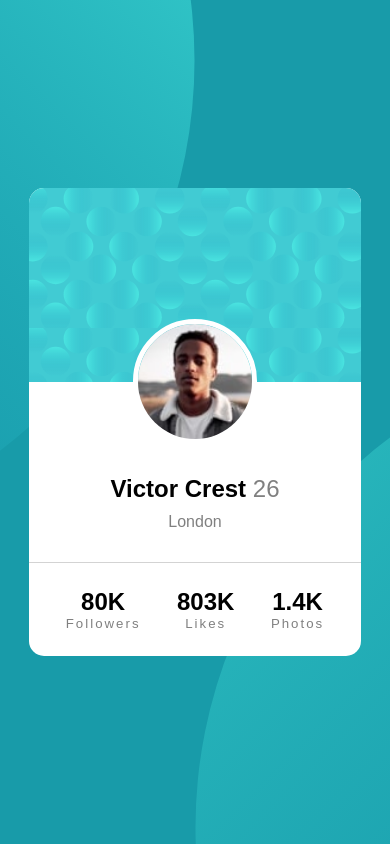
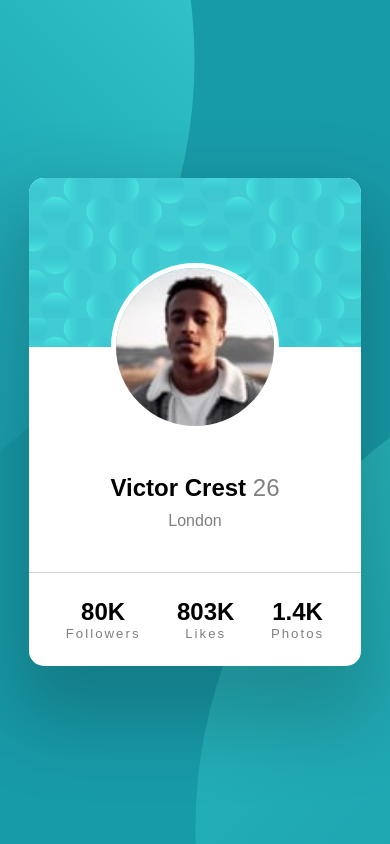
Before and after one commit to Noni86kg/Zadatak-1, a plain HTML site: page index.html in a window 390 px wide. Drawn offline with Linux system fonts and the light colour scheme.

Commit message:
ubacen box-shadow i prepravljen responive

```diff
--- a/style.css
+++ b/style.css
@@ -17,24 +17,29 @@ body {
     background-color: white;
     z-index: 2;
     border-radius: 15px;
+    box-shadow: 0px 40px 80px 20px rgba(0, 0, 0, .2);
+    max-height: 80vh;
+    display: flex;
+    flex-direction: column;
+
 }
 .bg-card {
     background-image: url(images/bg-pattern-card.svg);
-    height: 23vh;
+    height: 20vh;
     border-radius: 15px 15px 0px 0px;
 }
 .card img {
     display: block;
-    width: 8vw;
+    width: 20vh;
     margin: 0px auto;
     border-radius: 50%;
     border: 5px solid white;
     position: relative;
-    top: -4vw;
+    top: -10vh;
 }
 .card .text {
     position: relative;
-    top: -2vw;
+    top: -5vh;
     text-align: center;
 }
 .card .text h2 {
@@ -102,11 +107,8 @@ body {
         width: 85vw;
     }
     .card img {
-        width: 32vw;
-        top: -16vw;
-    }
-    .card .text {
-        top: -8vw;
+        width: 20vh;
+        top: -10vh;
     }
 }
 @media (min-width: 768px) and (max-width: 1024px) {
@@ -114,11 +116,8 @@ body {
         width: 60vw;
     }
     .card img {
-        width: 32vw;
-        top: -16vw;
-    }
-    .card .text {
-        top: -8vw;
+        width: 20vh;
+        top: -10vh;
     }
     .card .text h2,
     .card .numbers h2 {
@@ -129,3 +128,15 @@ body {
         font-size: 1.1rem;
     }
 }
+@media(max-height: 500px) {
+    .card img {
+        width: 20vh;
+        top: -10vh;
+    }
+}
+@media(max-height: 300px) {
+    .card img {
+        width: 16vh;
+        top: -8vh;
+    }
+}
```
